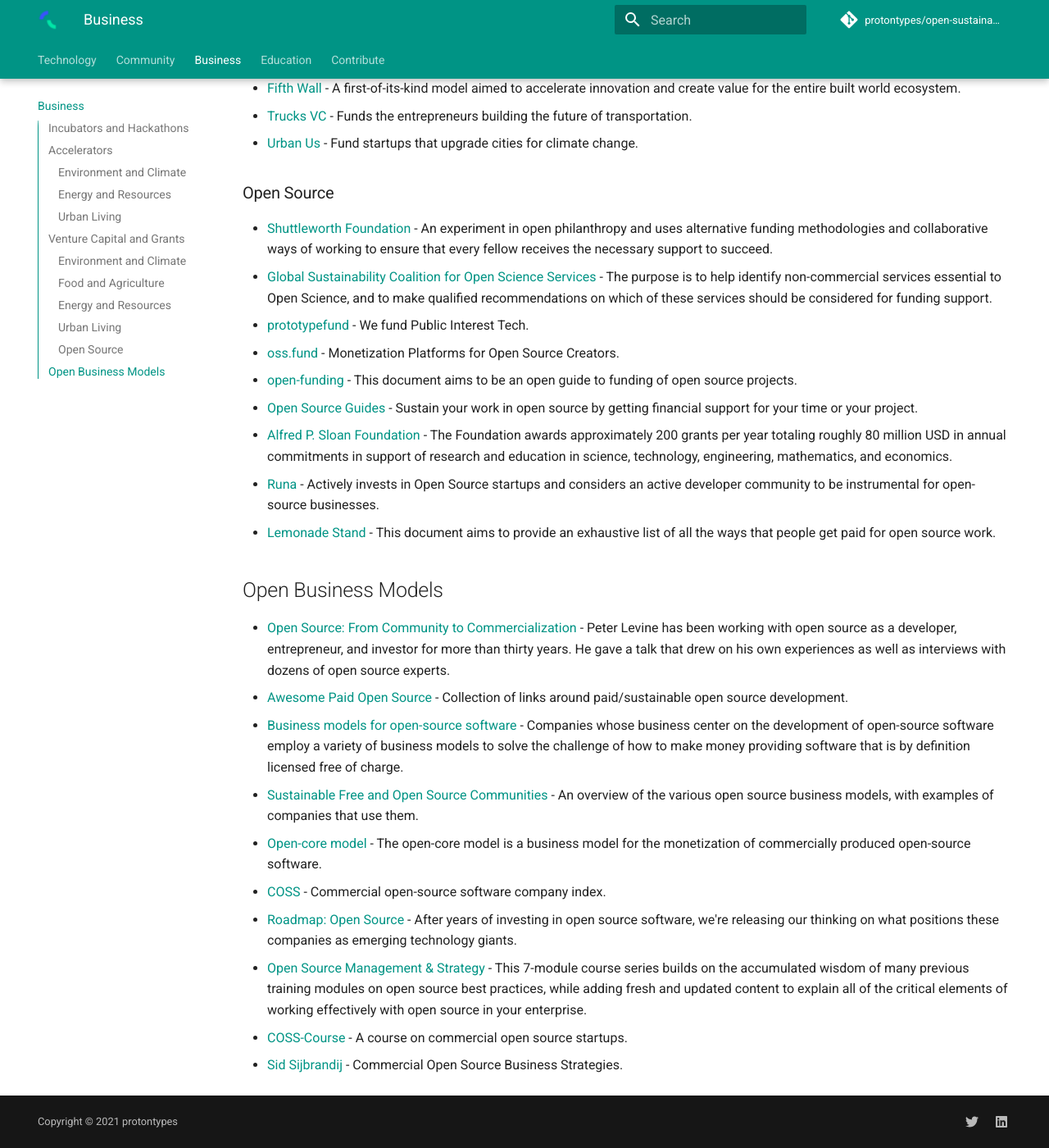
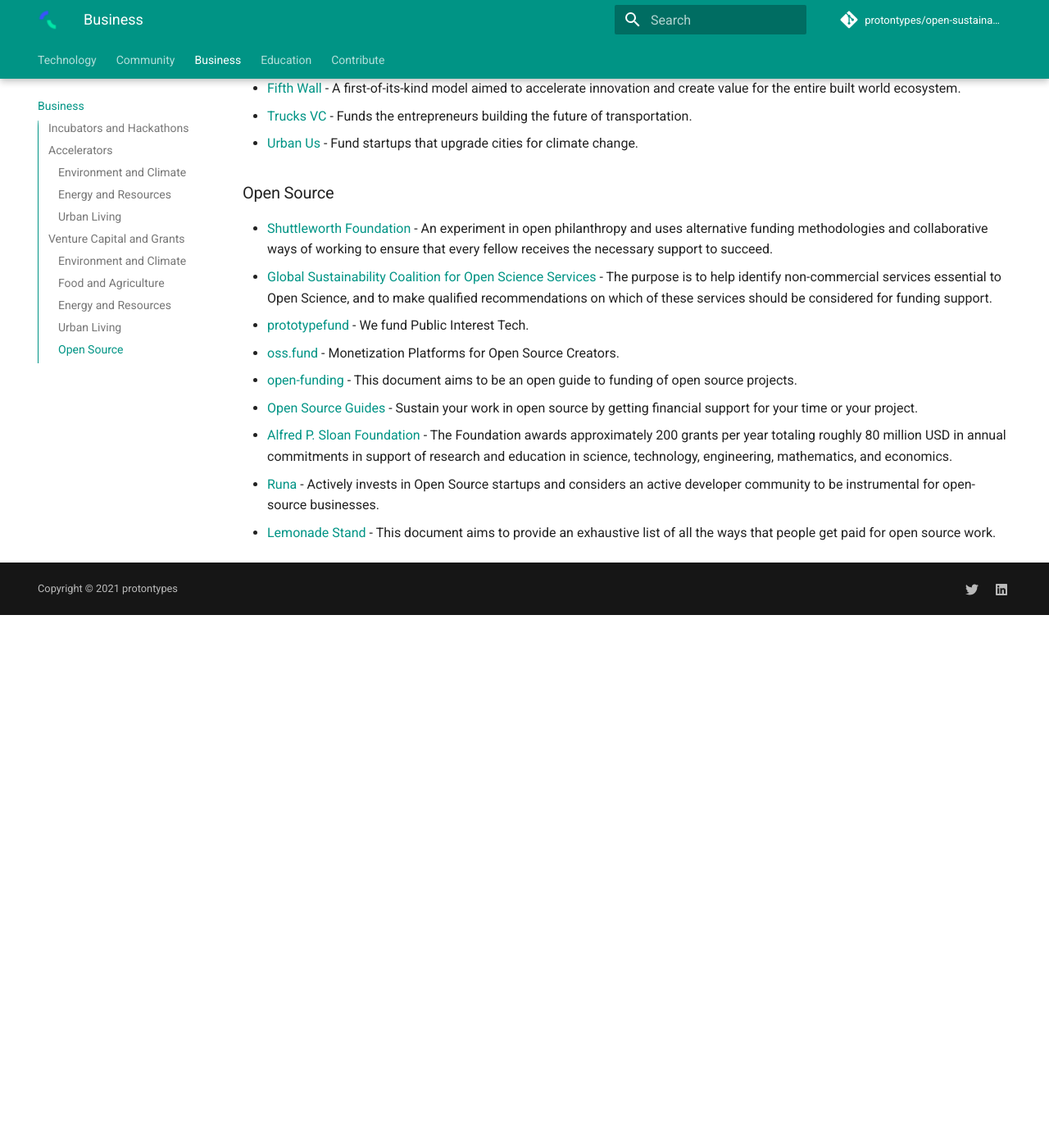
Before and after one commit to protontypes/open-sustainable-technology, an MkDocs documentation site: the page built from docs/business.md, in a window 1280 px wide and 1400 px high, scrolled down 7851 px. Shown: the whole window at 82% size. Built offline with MkDocs 1.6.1 and Material for MkDocs 9.7.7, drawn with Linux system fonts in a browser that asks for light colours; comment, search, counter and statistics services are not loaded; after the commit the page ends 8601 px from its top, so only the background shows below that.

Commit message:
Update business.md

```diff
--- a/docs/business.md
+++ b/docs/business.md
@@ -180,16 +180,3 @@
 * [Alfred P. Sloan Foundation](https://sloan.org/programs/digital-technology) - The Foundation awards approximately 200 grants per year totaling roughly 80 million USD in annual commitments in support of research and education in science, technology, engineering, mathematics, and economics.
 * [Runa](https://runacap.com/ross-index/) - Actively invests in Open Source startups and considers an active developer community to be instrumental for open-source businesses.
 * [Lemonade Stand](https://github.com/nayafia/lemonade-stand) - This document aims to provide an exhaustive list of all the ways that people get paid for open source work.
-
-
-## Open Business Models
-* [Open Source: From Community to Commercialization](https://a16z.com/2019/10/04/commercializing-open-source/) - Peter Levine has been working with open source as a developer, entrepreneur, and investor for more than thirty years. He gave a talk that drew on his own experiences as well as interviews with dozens of open source experts.
-* [Awesome Paid Open Source](https://github.com/mrjoelkemp/awesome-paid-open-source) - Collection of links around paid/sustainable open source development.
-* [Business models for open-source software](https://en.wikipedia.org/wiki/Business_models_for_open-source_software) - Companies whose business center on the development of open-source software employ a variety of business models to solve the challenge of how to make money providing software that is by definition licensed free of charge.
-* [Sustainable Free and Open Source Communities](https://sfosc.org/docs/business-models/) - An overview of the various open source business models, with examples of companies that use them.
-* [Open-core model](https://en.wikipedia.org/wiki/Open-core_model) - The open-core model is a business model for the monetization of commercially produced open-source software.
-* [COSS](https://docs.google.com/spreadsheets/d/17nKMpi_Dh5slCqzLSFBoWMxNvWiwt2R-t4e_l7LPLhU/edit#gid=0) - Commercial open-source software company index.
-* [Roadmap: Open Source](https://www.bvp.com/atlas/roadmap-open-source) - After years of investing in open source software, we're releasing our thinking on what positions these companies as emerging technology giants.
-* [Open Source Management & Strategy](https://training.linuxfoundation.org/training/open-source-management-and-strategy/) - This 7-module course series builds on the accumulated wisdom of many previous training modules on open source best practices, while adding fresh and updated content to explain all of the critical elements of working effectively with open source in your enterprise.
-* [COSS-Course](https://github.com/dirkriehle/coss-course) - A course on commercial open source startups.
-* [Sid Sijbrandij](https://www.heavybit.com/library/video/commercial-open-source-business-strategies/) - Commercial Open Source Business Strategies.
```
